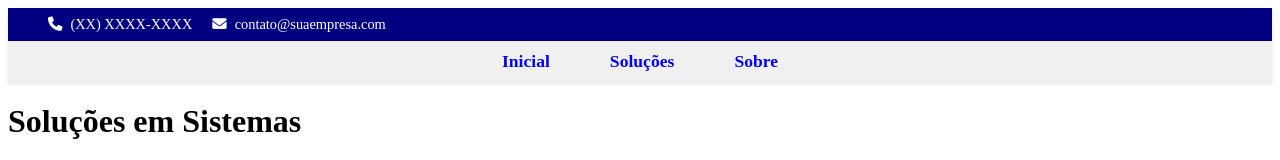
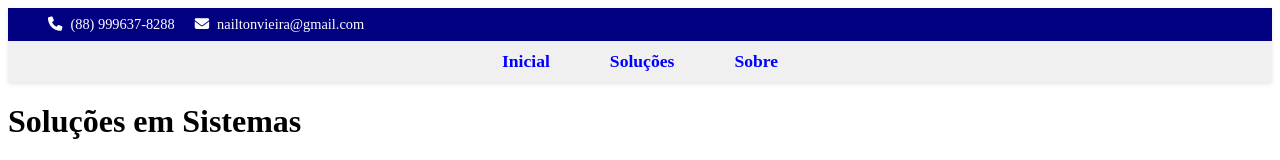
Before and after one commit to nailton-vieira/angular-vercel, an Angular app: page / in a window 1280 px wide. Shown: the top 160 px of the page. Built offline with nearby package versions, Linux system fonts and the light colour scheme.

Commit message:
Atualizando contato do header

```diff
--- a/src/app/shared/components/header/header.html
+++ b/src/app/shared/components/header/header.html
@@ -2,8 +2,8 @@
   <link rel="stylesheet" href="https://cdnjs.cloudflare.com/ajax/libs/font-awesome/6.5.2/css/all.min.css" />
   <div class="top-bar">
     <div class="contact-info">
-      <span><i class="fas fa-phone"></i> (XX) XXXX-XXXX</span>
-      <span><i class="fas fa-envelope"></i> contato@suaempresa.com</span>
+      <span><i class="fas fa-phone"></i> (88) 999637-8288</span>
+      <span><i class="fas fa-envelope"></i> nailtonvieira@gmail.com</span>
     </div>
   </div>
 
```
